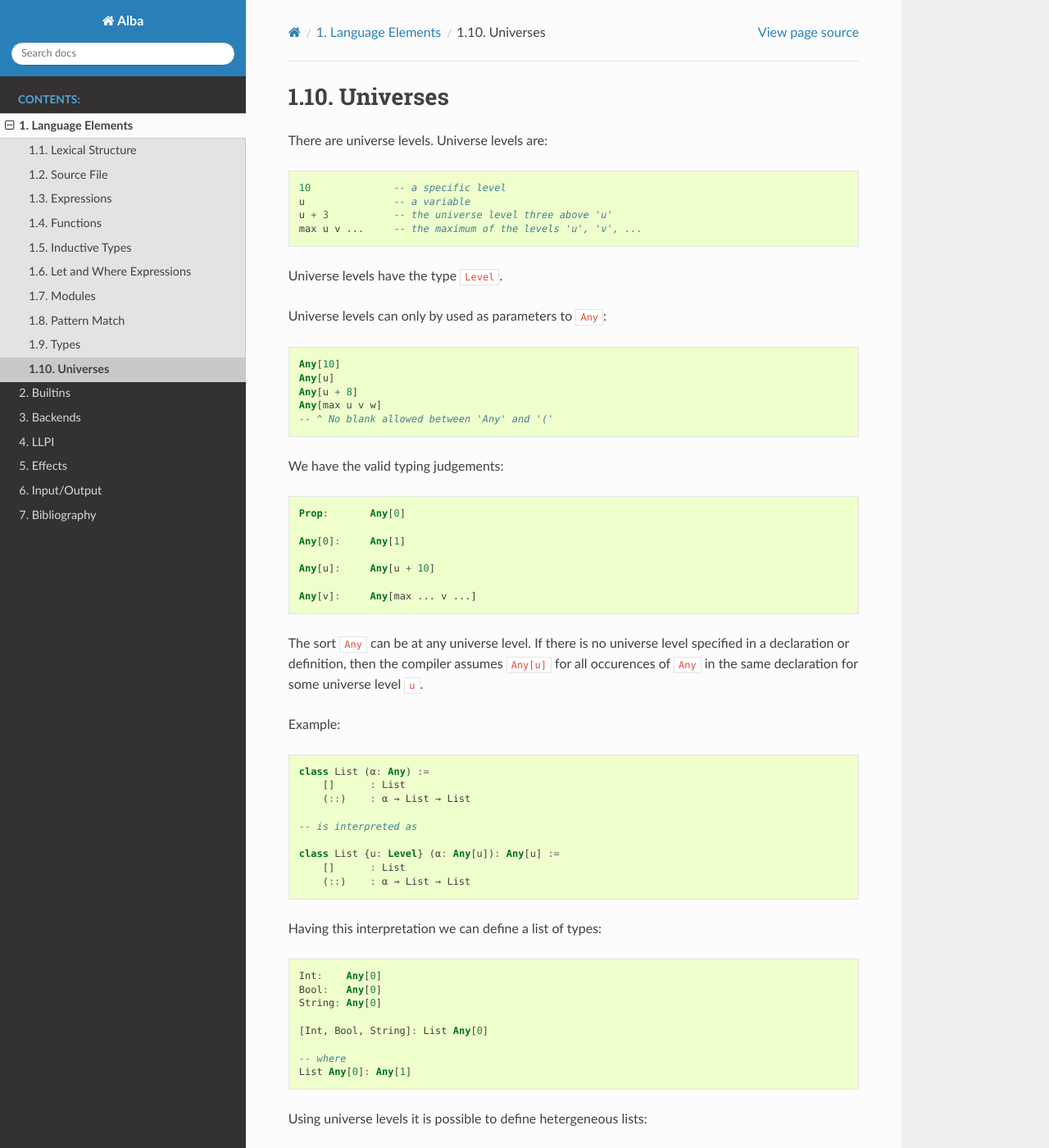
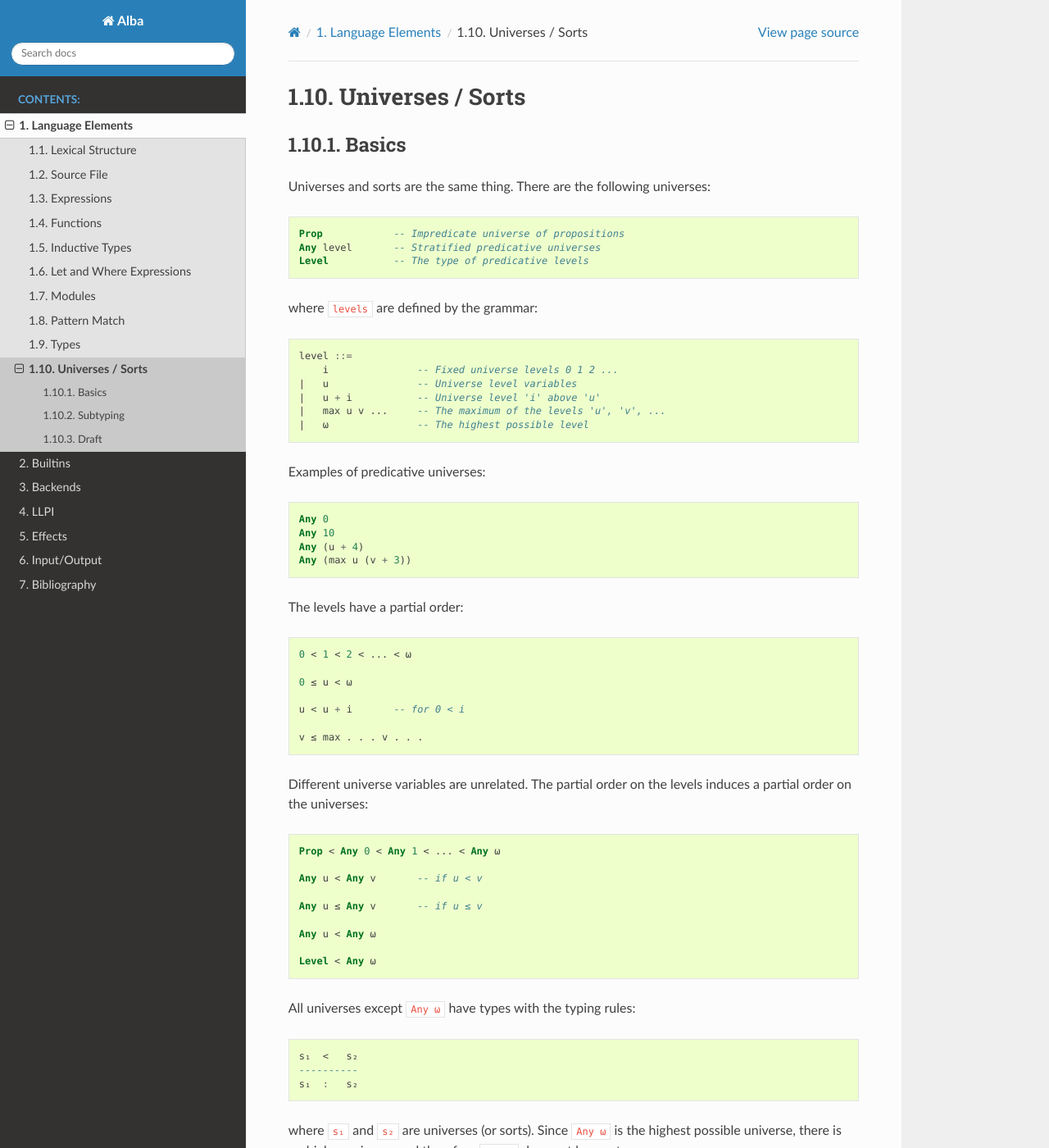
Before and after one commit to hbr/tex_alba_design, a Sphinx documentation site: the page built from sphinx/source/lang-elems/universes.rst, in a window 1280 px wide and 1400 px high. Shown: the whole window at 82% size. Built offline with Sphinx 7.4.7 and the Read the Docs theme 2.0.0, drawn with Linux system fonts in a browser that asks for light colours; some of the changed text lies outside the part shown.

Commit message:
More on universe polymorphism
	modified:   sphinx/source/index.rst
	modified:   sphinx/source/lang-elems/universes.rst
	modified:   tex_macros.tex

```diff
--- a/sphinx/source/index.rst
+++ b/sphinx/source/index.rst
@@ -3,8 +3,9 @@
    You can adapt this file completely to your liking, but it should at least
    contain the root `toctree` directive.
 
+
 Welcome to Alba's documentation!
-================================
+==================================
 
 .. toctree::
     :maxdepth: 2
--- a/sphinx/source/lang-elems/universes.rst
+++ b/sphinx/source/lang-elems/universes.rst
@@ -1,71 +1,224 @@
 .. _Universes:
 
 ****************************************
-Universes
+Universes / Sorts
 ****************************************
 
 
-There are universe levels. Universe levels are::
-
-    10              -- a specific level
-    u               -- a variable
-    u + 3           -- the universe level three above 'u'
-    max u v ...     -- the maximum of the levels 'u', 'v', ...
-
-Universe levels have the type ``Level``.
 
 
-Universe levels can only by used as parameters to ``Any``::
-
-    Any[10]
-    Any[u]
-    Any[u + 8]
-    Any[max u v w]
-    -- ^ No blank allowed between 'Any' and '('
+Basics
+========================================
 
 
-We have the valid typing judgements::
+Universes and sorts are the same thing. There are the following universes::
 
-    Prop:       Any[0]
+    Prop            -- Impredicate universe of propositions
+    Any level       -- Stratified predicative universes
+    Level           -- The type of predicative levels
 
-    Any[0]:     Any[1]
+where ``levels`` are defined by the grammar::
 
-    Any[u]:     Any[u + 10]
+    level ::=
+        i               -- Fixed universe levels 0 1 2 ...
+    |   u               -- Universe level variables
+    |   u + i           -- Universe level 'i' above 'u'
+    |   max u v ...     -- The maximum of the levels 'u', 'v', ...
+    |   ω               -- The highest possible level
 
-    Any[v]:     Any[max ... v ...]
+Examples of predicative universes::
 
-The sort ``Any`` can be at any universe level. If there is no universe level
-specified in a declaration or definition, then the compiler assumes ``Any[u]``
-for all occurences of ``Any`` in the same declaration for some universe level
-``u``.
+    Any 0
+    Any 10
+    Any (u + 4)
+    Any (max u (v + 3))
 
-Example::
+
+The levels have a partial order::
+
+    0 < 1 < 2 < ... < ω
+
+    0 ≤ u < ω
+
+    u < u + i       -- for 0 < i
+
+    v ≤ max . . . v . . .
+
+Different universe variables are unrelated. The partial order on the levels
+induces a partial order on the universes::
+
+    Prop < Any 0 < Any 1 < ... < Any ω
+
+    Any u < Any v       -- if u < v
+
+    Any u ≤ Any v       -- if u ≤ v
+
+    Any u < Any ω
+
+    Level < Any ω
+
+All universes except ``Any ω`` have types with the typing rules::
+
+    s₁  <   s₂
+    ----------
+    s₁  :   s₂
+
+where ``s₁`` and ``s₂`` are universes (or sorts). Since ``Any ω`` is the highest
+possible universe, there is no higher universe and therefore ``Any ω`` does not
+have a type.
+
+Because of the typing rule for variable introduction::
+
+    Γ ⊢ A : s
+    ------------------
+    Γ, x: A ⊢ x : A
+
+we can substitute all universes except ``Any ω`` for `A`` and
+define variables which has the corresponding universes as type. E.g.::
+
+    α: Prop
+
+    β: Any u
+
+    u: Level
+
+
+All fully elaborated polymorphic types and functions use universes and universe
+levels::
+
+    class List₀ (α: Any 0): Any 0 :=
+        []      :   List
+        (::)    :   α → List → List
+
+    append {α: Any 0}: List₀ α → List₀ α → List₀ α := case
+        λ []        ys  :=  ys
+        λ (x :: xs) ys  :=  x :: append xs ys
+
+    class List₁ (α: Any 1): Any 1 :=
+        []      :   List
+        (::)    :   α → List → List
+
+    class List {u: Level} (α: Any u): Any u :=
+        []      :   List
+        (::)    :   α → List → List
+
+    append {u: Level} {α: Any u}: List α → List α → List α
+    := case
+        λ []        ys  :=  ys
+        λ (x :: xs) ys  :=  x :: append xs ys
+
+
+The last two definitions are universe polymorphic. They can be instantiated at
+any universe level.
+
+Some illegal and legal types::
+
+    List₀ ℕ                 -- Legal: List of natural numbers. 'ℕ : Any 0' is valid
+
+    List₀ (Any 0)           -- Illegal, because 'Any 0 : Any 0' is invalid
+
+    List₁ (Any 0)           -- Legal, because 'Any 0 : Any 1' is valid
+
+    List {1} (Any 0)        -- Legal, because 'Any 0 : Any 1' is valid
+
+
+Using ``List₁`` or ``List`` it is possible to construct a list of types::
+
+    [Int, String, Bool] : List₁ (Any 0)
+
+    [Int, String, Bool] : List (Any 0)
+
+    -- because of
+    Int     :   Any 0
+    String  :   Any 0
+    Bool    :   Any 0
+
+Usually it is not necessary to spell out the universes in the source code,
+because the elaborator can derive the most general fully elaborated definition.
+E.g. if the compiler is fed with the definition::
 
     class List (α: Any) :=
-        []      : List
-        (::)    : α → List → List
+        []      :   List
+        (::)    :   α → List → List
 
-    -- is interpreted as
-
-    class List {u: Level} (α: Any[u]): Any[u] :=
-        []      : List
-        (::)    : α → List → List
+it generates the above fully elaborated definition of ``List``.
 
 
-Having this interpretation we can define a list of types::
 
-    Int:    Any[0]
-    Bool:   Any[0]
-    String: Any[0]
+Subtyping
+========================================
 
-    [Int, Bool, String]: List Any[0]
+The type system has the subtyping rule::
 
-    -- where
-    List Any[0]: Any[1]
+    Γ ⊢ x : T
+    T < U
+    -------------------
+    Γ ⊢ x : U
 
 
-Using universe levels it is possible to define hetergeneous lists::
 
-    class HList {α: Any} (P: α → Any): List α → Any :=
+We can instantiate this rule for sorts::
+
+    Γ ⊢ α : s₁
+    s₁ < s₂
+    -------------------
+    Γ ⊢ α : s₂
+
+and specifically for predicative universes::
+
+    Γ ⊢ α : Any u
+    -------------------
+    Γ ⊢ α : Any (u + i)
+
+I.e. any type in the universe at level ``u`` is also a type in the universe at
+level ``u + i`` for any ``0 < i``.
+
+This eliminates the need to define e.g. tuples with two universe levels::
+
+    -- Definition with two universe levels
+    class
+        Tuple {u v: Level} (α: Any u) (β: Any u): Any (max u v)
+    :=
+        (,): α → β → Tuple
+
+    -- Equivalent definition with one universe level
+    class
+        Tuple {u: Level} (α β: Any u): Any u
+    :=
+        (,): α → β → Tuple
+
+
+    -- Typing judgements
+    1       : ℕ
+    Bool    : Any 0
+
+    (1, Bool): Tuple ℕ (Any 0)
+
+    ℕ       : Any 1
+    Any 0   : Any 1
+
+    Tuple ℕ (Any 0): Any 1
+
+
+
+
+
+Draft
+========================================
+
+
+
+
+Using universe levels it is possible to define heterogeneous lists::
+
+    class
+        HList {u: Level} {α: Any u} (P: α → Any u): List α → Any u
+    :=
         hnil    : HList []
         hcons   : ∀ {x: α} {xs: List α}: P x → HList xs → Hlist (x :: xs)
+
+    class
+        HList {u: Level} {α: Any u} (P: α → Any u): List α → Any u
+    :=
+        hnil    : HList []
+        hcons   : ∀ {x: α} {xs: List α}: P x → HList xs → Hlist (x :: xs)
```
Also changed, not shown: 1 other file.
